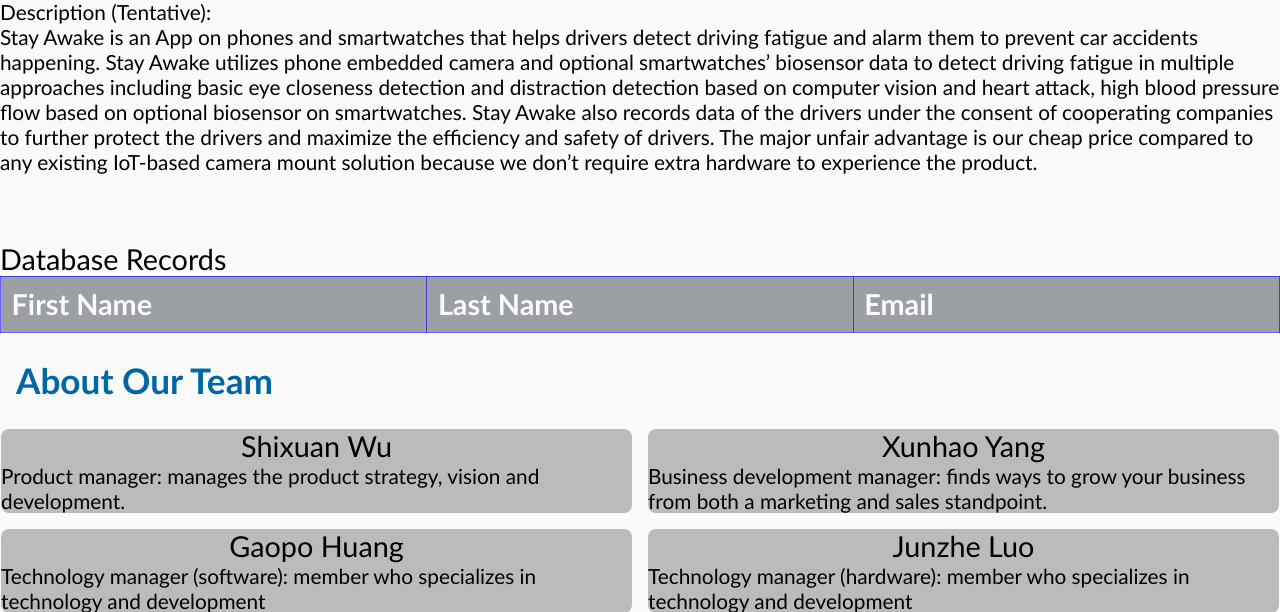
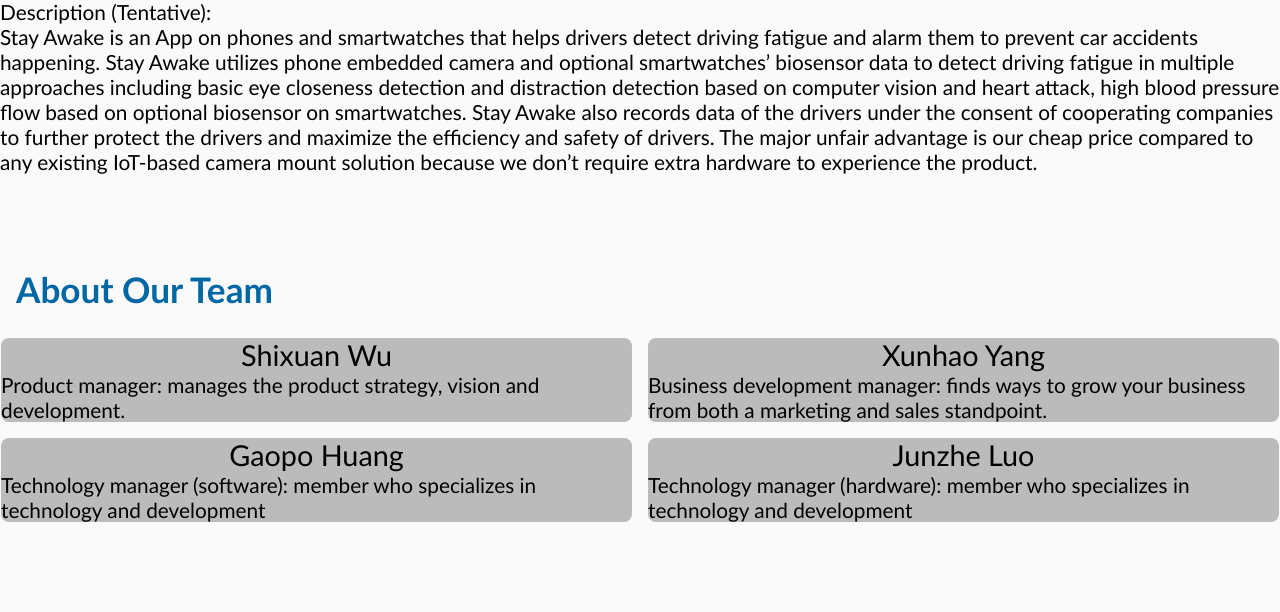
Before and after one commit to wsx2021/ECE140b_project-web, a Python web app: template web/src/templates/home.html in a window 1280 px wide. Shown: the part 484-1096 px from the top of the page. Run offline with Jinja, Linux system fonts and the light colour scheme; the template is opened without the code that fills it, so the values that code supplies are empty.

Commit message:
Update home.html

```diff
--- a/web/src/templates/home.html
+++ b/web/src/templates/home.html
@@ -35,26 +35,6 @@
     <br>
 
 
-    <div class='separator'>Database Records</div>
-
-    <table class='margin-top-xl'>
-        <thead>
-            <tr>
-                <th class='small'> First Name </th>
-                <th class='medium'> Last Name </th>
-                <th class='large'> Email </th>
-            </tr>
-        </thead>
-        <tbody>
-            {% for user in users %}
-            <tr>
-                <td> {{user[0]}} </td>
-                <td> {{user[1]}} </td>
-                <td> {{user[2]}} </td>
-            </tr>
-            {% endfor %}
-        </tbody>
-    </table>
 
 
     <h4> About Our Team</h4>
```
